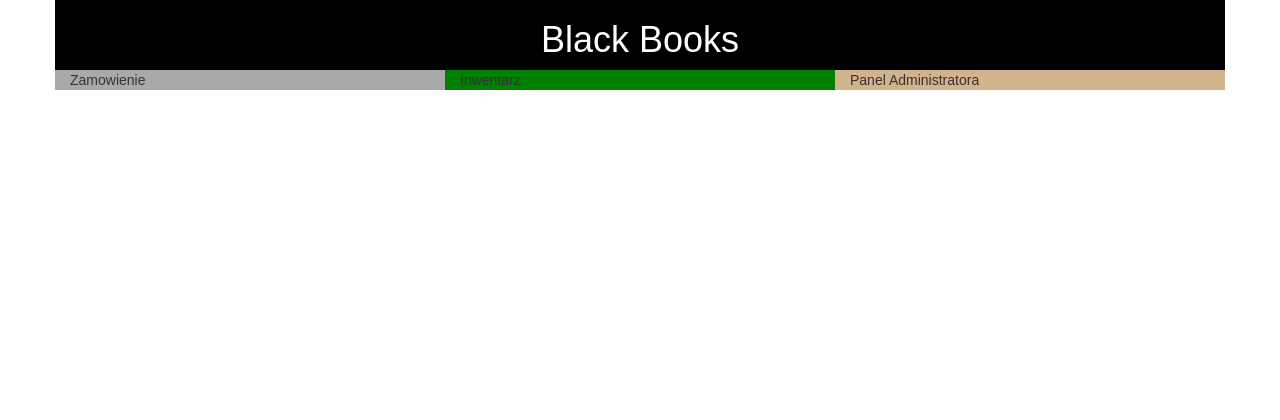
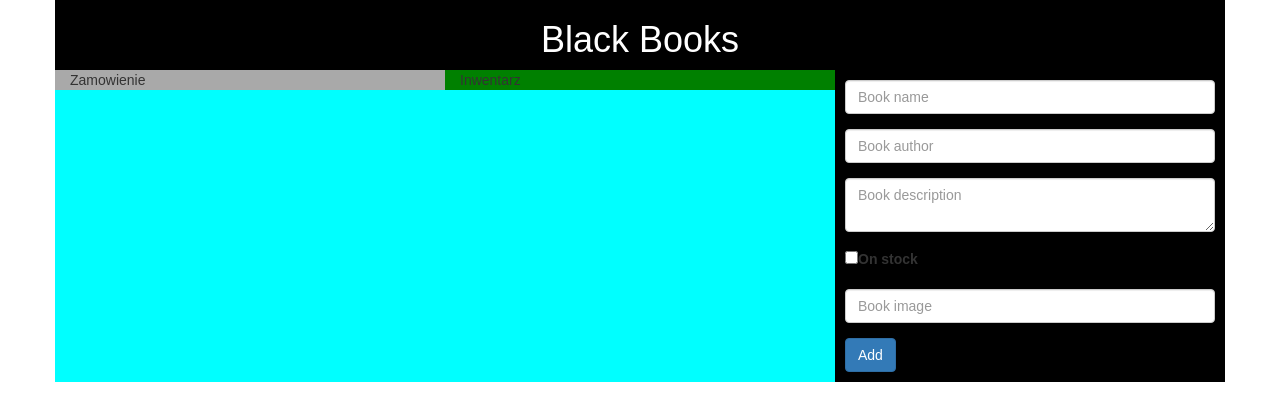
Before and after one commit to clockworkjava/react-basics, a React (Create React App) app: page / in a window 1280 px wide. Shown: the top 420 px of the page. Built offline with nearby package versions, Linux system fonts and the light colour scheme.

Commit message:
Add book form added

```diff
--- a/src/components/AdminPanel.js
+++ b/src/components/AdminPanel.js
@@ -2,9 +2,28 @@ import React from 'react';
 
 class AdminPanel extends React.Component {
     render() {
+
         return (
             <div className="adminPanel col-xs-4">
-                Panel Administratora
+                <form>
+                    <div className="form-group">
+                        <input type="text" placeholder="Book name" id="name" name="name" className="form-control"/>
+                    </div>
+                    <div className="form-group">
+                        <input type="text" placeholder="Book author" id="author" name="author" className="form-control"/>
+                    </div>
+                    <div className="form-group">
+                        <textarea placeholder="Book description" id="description" name="description" className="form-control"/>
+                    </div>
+                    <div className="form-group">
+                        <input type="checkbox" id="onStock" name="onStock" className="form-check-input"/>
+                        <label for="onStock" className="form-check-label">On stock</label>
+                    </div>
+                    <div className="form-group">
+                        <input type="text" placeholder="Book image" id="image" name="image" className="form-control"/>
+                    </div>
+                    <button type="submit" className="btn btn-primary">Add</button>
+                </form>
             </div>);
     }
 }
--- a/src/index.css
+++ b/src/index.css
@@ -21,5 +21,6 @@ body {
 }
 
 .adminPanel {
-  background-color: tan;
+  background-color: black;
+  padding: 10px;
 }
```
